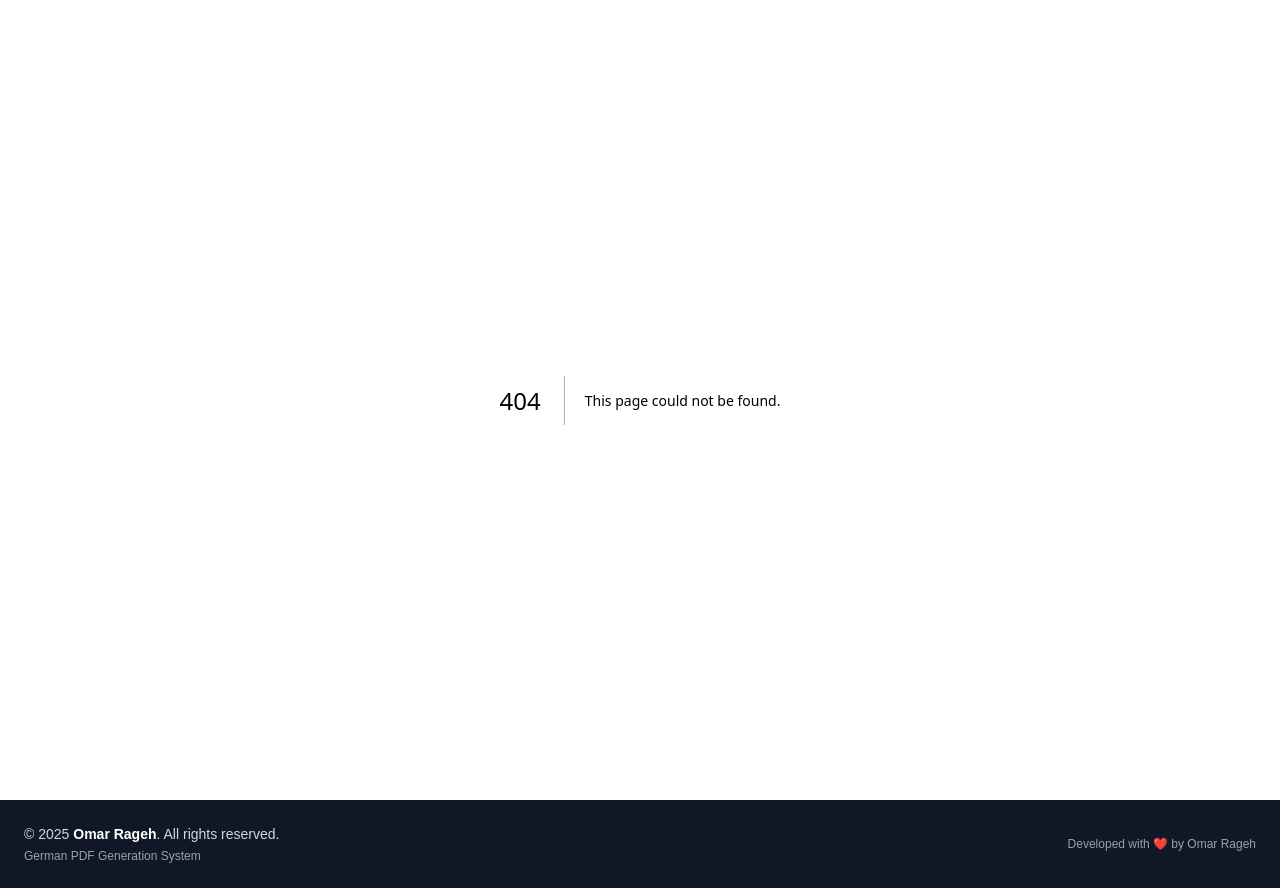
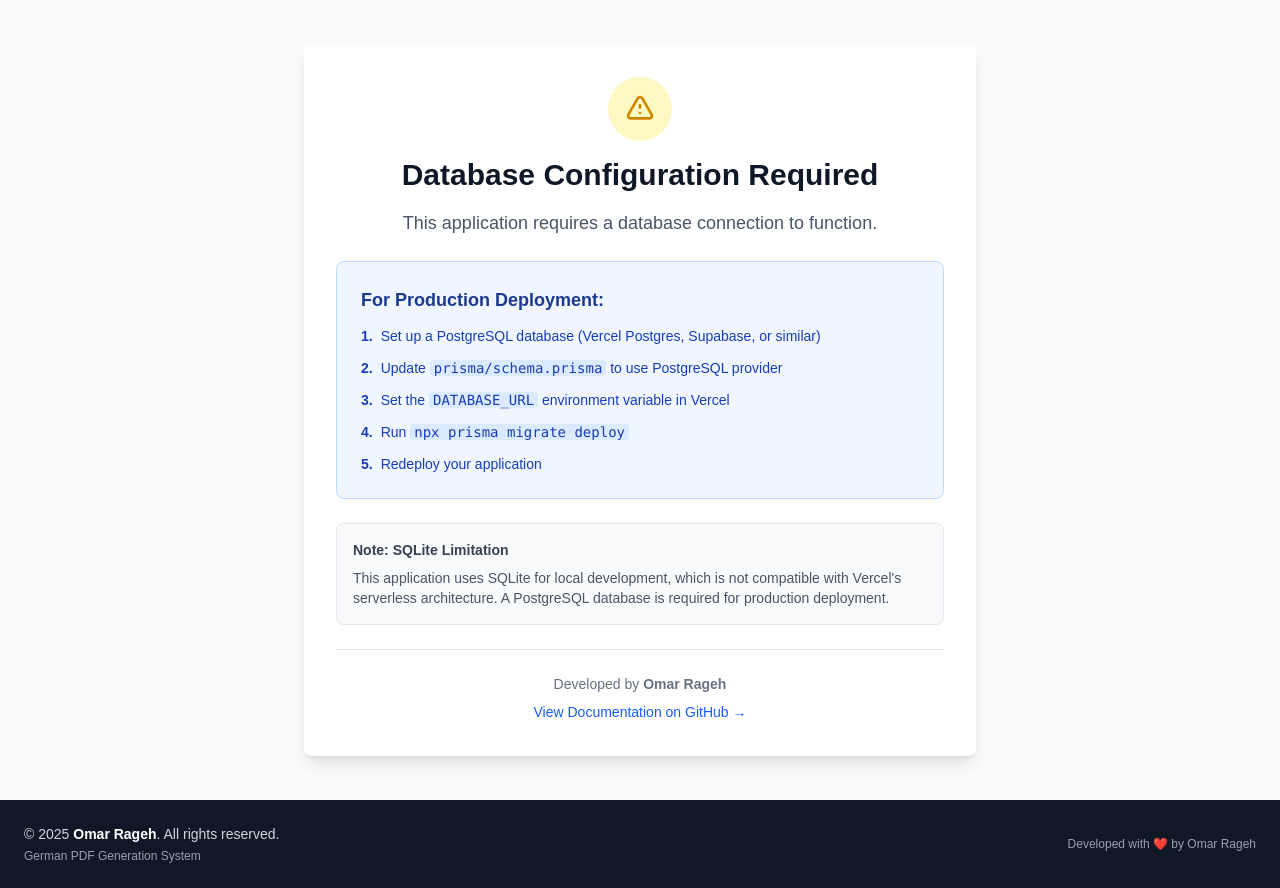
Before and after one commit to eltahawyomar001-eng/PDF-Gen, a Next.js app: page /database-error in a window 1280 px wide. Before the commit this address had no page. Built offline with nearby package versions, Linux system fonts and the light colour scheme.

Commit message:
Update README with production deployment instructions

```diff
--- /dev/null
+++ b/app/database-error/page.tsx
@@ -0,0 +1,75 @@
+export default function DatabaseError() {
+  return (
+    <div className="min-h-screen bg-gray-50 flex items-center justify-center px-4">
+      <div className="max-w-2xl w-full bg-white rounded-lg shadow-lg p-8">
+        <div className="text-center">
+          <div className="inline-flex items-center justify-center w-16 h-16 bg-yellow-100 rounded-full mb-4">
+            <svg className="w-8 h-8 text-yellow-600" fill="none" stroke="currentColor" viewBox="0 0 24 24">
+              <path strokeLinecap="round" strokeLinejoin="round" strokeWidth={2} d="M12 9v2m0 4h.01m-6.938 4h13.856c1.54 0 2.502-1.667 1.732-3L13.732 4c-.77-1.333-2.694-1.333-3.464 0L3.34 16c-.77 1.333.192 3 1.732 3z" />
+            </svg>
+          </div>
+
+          <h1 className="text-3xl font-bold text-gray-900 mb-4">
+            Database Configuration Required
+          </h1>
+
+          <p className="text-lg text-gray-600 mb-6">
+            This application requires a database connection to function.
+          </p>
+
+          <div className="bg-blue-50 border border-blue-200 rounded-lg p-6 text-left mb-6">
+            <h2 className="text-lg font-semibold text-blue-900 mb-3">
+              For Production Deployment:
+            </h2>
+            <ol className="space-y-3 text-sm text-blue-800">
+              <li className="flex items-start">
+                <span className="font-semibold mr-2">1.</span>
+                <span>Set up a PostgreSQL database (Vercel Postgres, Supabase, or similar)</span>
+              </li>
+              <li className="flex items-start">
+                <span className="font-semibold mr-2">2.</span>
+                <span>Update <code className="bg-blue-100 px-1 rounded">prisma/schema.prisma</code> to use PostgreSQL provider</span>
+              </li>
+              <li className="flex items-start">
+                <span className="font-semibold mr-2">3.</span>
+                <span>Set the <code className="bg-blue-100 px-1 rounded">DATABASE_URL</code> environment variable in Vercel</span>
+              </li>
+              <li className="flex items-start">
+                <span className="font-semibold mr-2">4.</span>
+                <span>Run <code className="bg-blue-100 px-1 rounded">npx prisma migrate deploy</code></span>
+              </li>
+              <li className="flex items-start">
+                <span className="font-semibold mr-2">5.</span>
+                <span>Redeploy your application</span>
+              </li>
+            </ol>
+          </div>
+
+          <div className="bg-gray-50 border border-gray-200 rounded-lg p-4 text-left">
+            <h3 className="text-sm font-semibold text-gray-700 mb-2">
+              Note: SQLite Limitation
+            </h3>
+            <p className="text-sm text-gray-600">
+              This application uses SQLite for local development, which is not compatible with Vercel's serverless architecture.
+              A PostgreSQL database is required for production deployment.
+            </p>
+          </div>
+
+          <div className="mt-6 pt-6 border-t border-gray-200">
+            <p className="text-sm text-gray-500">
+              Developed by <span className="font-semibold">Omar Rageh</span>
+            </p>
+            <a
+              href="https://github.com/eltahawyomar001-eng/PDF-Gen"
+              className="text-sm text-blue-600 hover:text-blue-700 mt-2 inline-block"
+              target="_blank"
+              rel="noopener noreferrer"
+            >
+              View Documentation on GitHub →
+            </a>
+          </div>
+        </div>
+      </div>
+    </div>
+  );
+}
```
Also changed, not shown: 1 other file (tests, documents, lock files or other folders).
